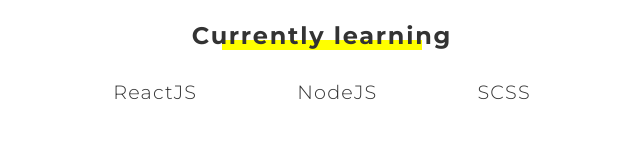
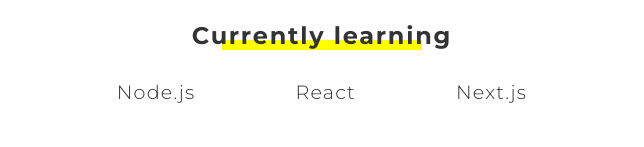
Before and after one commit to tjallen27/Portfolio, a React (Create React App) app: page / in a window 1280 px wide. Shown: the part 653-800 px from the top of the page, without its empty margins (318-962 px from the left). Built offline with nearby package versions, Linux system fonts and the light colour scheme.

Commit message:
Update Skills.js

```diff
--- a/src/Components/Skills.js
+++ b/src/Components/Skills.js
@@ -3,9 +3,9 @@
 export default class Skills extends Component {
   render(){
     const current = [
-      {name: 'ReactJS'},
-      {name: 'NodeJS'},
-      {name: 'SCSS'}
+      {name: 'Node.js'},
+      {name: 'React'},
+      {name: 'Next.js'}
     ];
 
     return (
```
